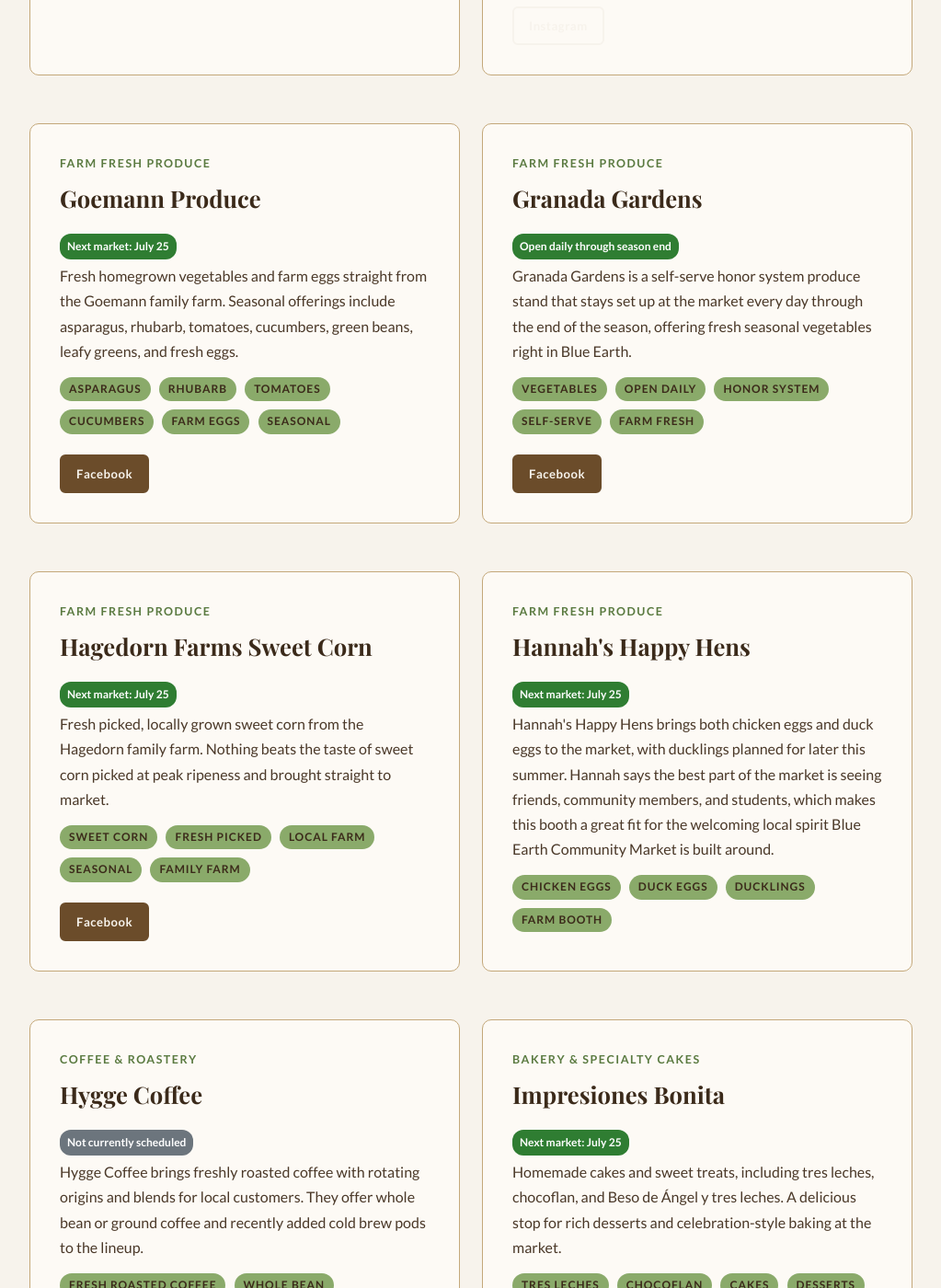
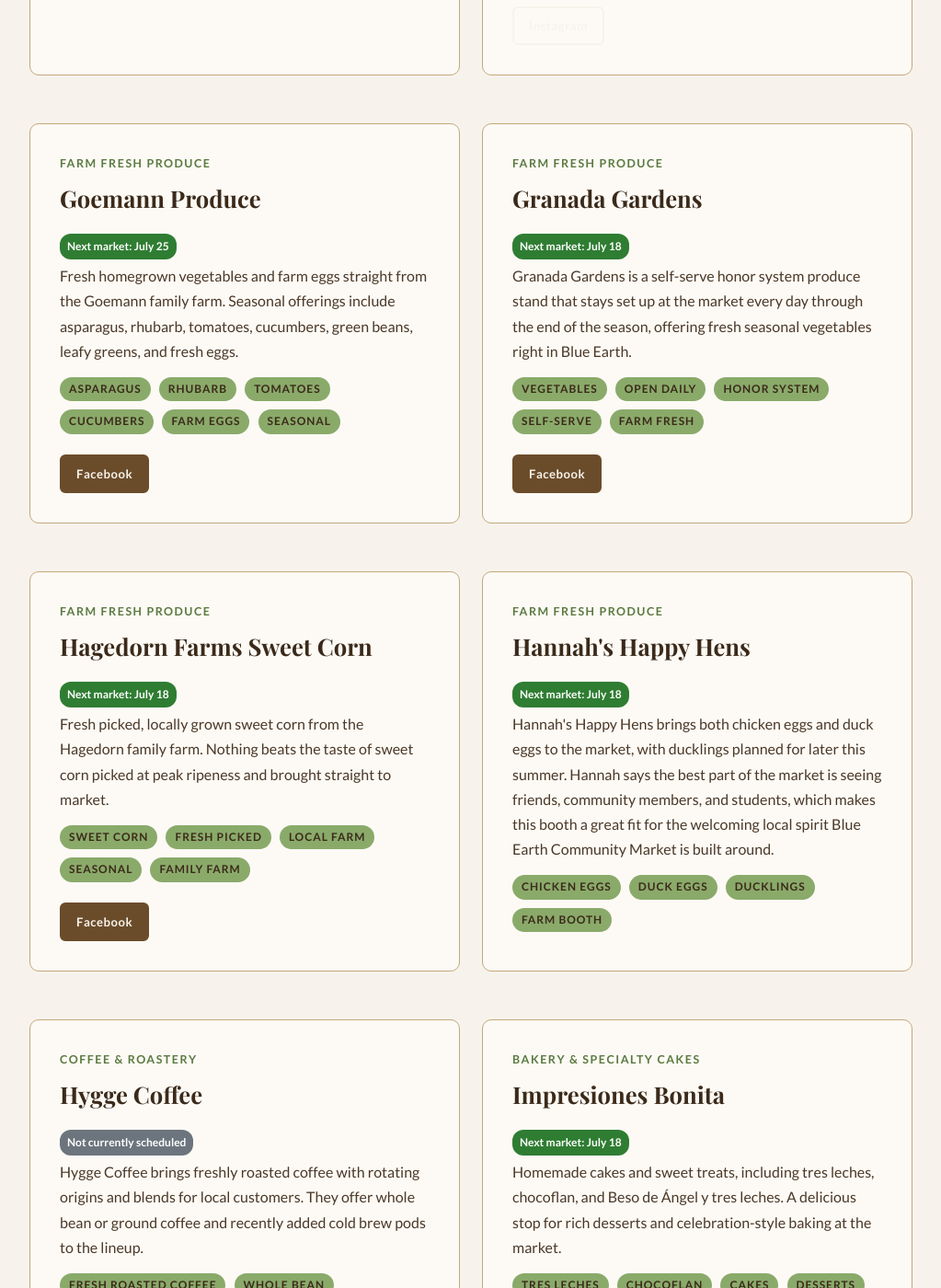
Before and after one commit to blueearthcommunitymarket/blueearthcommunitymarket.github.io, a Jekyll site: the page built from vendor-spotlight/index.md, in a window 1280 px wide and 1400 px high, scrolled down 3730 px. Shown: the whole window at 92% size, without its empty margins (128-1151 px from the left). Built offline with Jekyll 4.4.1, drawn with Linux system fonts in a browser that asks for light colours; some web fonts are replaced; some of the changed text lies outside the part shown.

Commit message:
Fix July 18 vendor spotlight dates

```diff
--- a/vendor-spotlight/index.md
+++ b/vendor-spotlight/index.md
@@ -88,7 +88,7 @@
             <div class="section-label">Bakery &amp; Treats</div>
             <h2>Blue Earth Cooperative Bakery</h2>
             <div class="market-frequency">
-                <span class="frequency-badge freq-next">Next market: August 1</span>
+                <span class="frequency-badge freq-next">Next market: July 18</span>
             </div>
             <p>Small batch artisan sourdough breads, focaccia, scones, cookies, cakes, and seasonal kringla, all handmade in Blue Earth. Sales support preservation of our historic cooperative building.</p>
             <div class="pills" style="margin-top: 12px;">
@@ -109,7 +109,7 @@
             <div class="section-label">Bakery &amp; Treats</div>
             <h2>Bread and Book Bakery</h2>
             <div class="market-frequency">
-                <span class="frequency-badge freq-next">Next market: July 25</span>
+                <span class="frequency-badge freq-next">Next market: July 18</span>
             </div>
             <p>Artisan sourdough breads and baked goods with a creative twist. Features unique "Blind Date with a Book" concept alongside fresh cookies, muffins, and specialty items. Located in Blue Earth.</p>
             <div class="pills" style="margin-top: 12px;">
@@ -164,7 +164,7 @@
             <div class="section-label">Bakery &amp; Treats</div>
             <h2>Cody's Cookie Confections</h2>
             <div class="market-frequency">
-                <span class="frequency-badge freq-next">Next market: July 25</span>
+                <span class="frequency-badge freq-next">Next market: July 18</span>
             </div>
             <p>Cody's Cookie Confections brings sugar cookies and collectible stickers to the market, with a fun mix of sweet treats and creative extras.</p>
             <div class="pills" style="margin-top: 12px;">
@@ -183,7 +183,7 @@
             <div class="section-label">Sourdough Bakery</div>
             <h2>Cookies Bars &amp; Jars</h2>
             <div class="market-frequency">
-                <span class="frequency-badge freq-none">Not currently scheduled</span>
+                <span class="frequency-badge freq-next">Next market: July 18</span>
             </div>
             <p>Kathy Anderson brings naturally leavened sourdough breads to the market, with a focus on rustic homemade loaves baked with care in Blue Earth.</p>
             <div class="pills" style="margin-top: 12px;">
@@ -217,7 +217,7 @@
             <div class="section-label">Prepared Food</div>
             <h2>Dana's Mexican Food /Snacks</h2>
             <div class="market-frequency">
-                <span class="frequency-badge freq-next">Next market: July 25</span>
+                <span class="frequency-badge freq-next">Next market: July 18</span>
             </div>
             <p>Dana's Mexican Food /Snacks brings tortas, hot dogs, fruit cups, Mexican pinwheels, sodas, water, and other ready-to-eat favorites to the market.</p>
             <div class="pills" style="margin-top: 12px;">
@@ -271,7 +271,7 @@
             <div class="section-label">Candles &amp; Home Fragrance</div>
             <h2>GodScent Candles</h2>
             <div class="market-frequency">
-                <span class="frequency-badge freq-next">Next market: July 25</span>
+                <span class="frequency-badge freq-next">Next market: July 18</span>
             </div>
             <p>GodScent Candles brings handmade soy wax candles and melts made to be clean-burning, non-toxic, and pet friendly. Emma Lawrence's booth adds a polished home-fragrance option for shoppers who like gifts and cozy scents.</p>
             <div class="pills" style="margin-top: 12px;">
@@ -309,7 +309,7 @@
             <div class="section-label">Farm Fresh Produce</div>
             <h2>Granada Gardens</h2>
             <div class="market-frequency">
-                <span class="frequency-badge freq-next">Open daily through season end</span>
+                <span class="frequency-badge freq-next">Next market: July 18</span>
             </div>
             <p>Granada Gardens is a self-serve honor system produce stand that stays set up at the market every day through the end of the season, offering fresh seasonal vegetables right in Blue Earth.</p>
             <div class="pills" style="margin-top: 12px;">
@@ -328,7 +328,7 @@
             <div class="section-label">Farm Fresh Produce</div>
             <h2>Hagedorn Farms Sweet Corn</h2>
             <div class="market-frequency">
-                <span class="frequency-badge freq-next">Next market: July 25</span>
+                <span class="frequency-badge freq-next">Next market: July 18</span>
             </div>
             <p>Fresh picked, locally grown sweet corn from the Hagedorn family farm. Nothing beats the taste of sweet corn picked at peak ripeness and brought straight to market.</p>
             <div class="pills" style="margin-top: 12px;">
@@ -347,7 +347,7 @@
             <div class="section-label">Farm Fresh Produce</div>
             <h2>Hannah's Happy Hens</h2>
             <div class="market-frequency">
-                <span class="frequency-badge freq-next">Next market: July 25</span>
+                <span class="frequency-badge freq-next">Next market: July 18</span>
             </div>
             <p>Hannah's Happy Hens brings both chicken eggs and duck eggs to the market, with ducklings planned for later this summer. Hannah says the best part of the market is seeing friends, community members, and students, which makes this booth a great fit for the welcoming local spirit Blue Earth Community Market is built around.</p>
             <div class="pills" style="margin-top: 12px;">
@@ -381,7 +381,7 @@
             <div class="section-label">Bakery &amp; Specialty Cakes</div>
             <h2>Impresiones Bonita</h2>
             <div class="market-frequency">
-                <span class="frequency-badge freq-next">Next market: July 25</span>
+                <span class="frequency-badge freq-next">Next market: July 18</span>
             </div>
             <p>Homemade cakes and sweet treats, including tres leches, chocoflan, and Beso de Ángel y tres leches. A delicious stop for rich desserts and celebration-style baking at the market.</p>
             <div class="pills" style="margin-top: 12px;">
@@ -447,7 +447,7 @@
             <div class="section-label">Community Cause &amp; Pet Goods</div>
             <h2>New Chances Humane Society</h2>
             <div class="market-frequency">
-                <span class="frequency-badge freq-next">Next market: July 25</span>
+                <span class="frequency-badge freq-next">Next market: July 18</span>
             </div>
             <p>Faribault County's local animal shelter is bringing handmade bracelets and pens, pet supplies, and information about adoptable animals and shelter programs. Proceeds help support animals in their care and future shelter improvements.</p>
             <div class="pills" style="margin-top: 12px;">
@@ -588,7 +588,7 @@
             <div class="section-label">Farm Fresh Produce</div>
             <h2>Steele Family Farm</h2>
             <div class="market-frequency">
-                <span class="frequency-badge freq-none">Not currently scheduled</span>
+                <span class="frequency-badge freq-next">Next market: July 18</span>
             </div>
             <p>Farm fresh eggs and seasonal produce from the Steele family. Looking forward to adding succulents later in the season.</p>
             <div class="pills" style="margin-top: 12px;">
@@ -603,7 +603,7 @@
             <div class="section-label">Sweets &amp; Desserts</div>
             <h2>Sweet Escape by Danibel</h2>
             <div class="market-frequency">
-                <span class="frequency-badge freq-next">Next market: July 25</span>
+                <span class="frequency-badge freq-next">Next market: July 18</span>
             </div>
             <p>Sweet Escape by Danibel is a separate vendor at the Blue Earth Community Market. This booth signs up and is seated together with Vita's Tamales, but it is its own business.</p>
             <div class="pills" style="margin-top: 12px;">
@@ -621,7 +621,7 @@
             <div class="section-label">Food &amp; Specialties</div>
             <h2>The Mustard Tree</h2>
             <div class="market-frequency">
-                <span class="frequency-badge freq-next">Next market: August 1</span>
+                <span class="frequency-badge freq-next">Next market: July 18</span>
             </div>
             <p>Spiced honey, herbal teas, and handcrafted salves made in small batches with care. Local ingredients and traditional methods create unique products full of good things.</p>
             <div class="pills" style="margin-top: 12px;">
@@ -719,7 +719,7 @@
             <div class="section-label">Food &amp; Specialties</div>
             <h2>Vitas Tamales</h2>
             <div class="market-frequency">
-                <span class="frequency-badge freq-next">Next market: July 25</span>
+                <span class="frequency-badge freq-next">Next market: July 18</span>
             </div>
             <p>Authentic homemade tamales featuring traditional recipes with spicy chicken, spicy pork, cheese, and cheese with jalapeño varieties. Made with love using time-honored methods.</p>
             <div class="pills" style="margin-top: 12px;">
```
Also changed, not shown: vendor-spotlight/index.html (+14 -14 lines).
